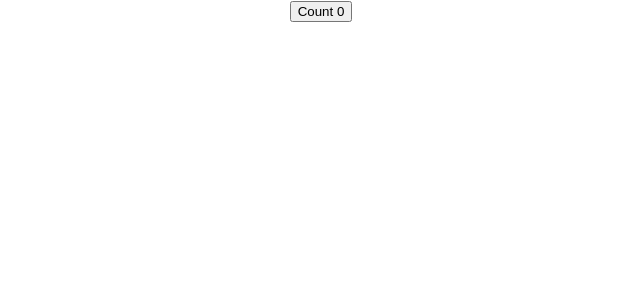
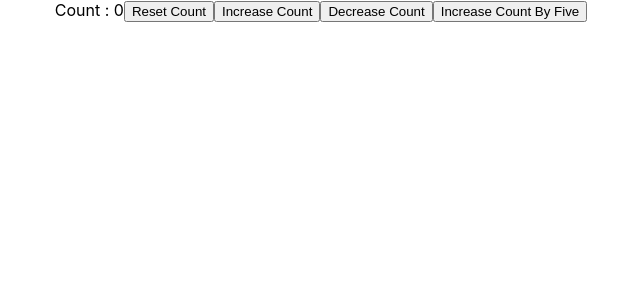
Before and after one commit to python-benedict/react-series, a React (Create React App) app in the folder state-hooks/: page / in a window 1280 px wide. Shown: the top 300 px of the page, without its empty margins (319-959 px from the left). Built offline with nearby package versions, Linux system fonts and the light colour scheme.

Commit message:
Created a hook, implement a function to increase a counter using it's previous state and added a reset, increase, decrease, and increase by 5buttons

```diff
--- a/state-hooks/src/App.js
+++ b/state-hooks/src/App.js
@@ -1,11 +1,12 @@
 import './App.css';
 import ClassCounter from './components/ClassCounter';
 import HookCounter from './components/HookCounter';
+import HookCounterTwo from './components/HookCounterTwo';
 
 function App() {
   return (
     <div className="App">
-      <HookCounter />
+      <HookCounterTwo />
     </div>
   );
 }
--- /dev/null
+++ b/state-hooks/src/components/HookCounterTwo.js
@@ -0,0 +1,26 @@
+import React, { useState } from 'react'
+
+function HookCounterTwo() {
+    let initialCount = 0
+    const [count, SetCount] = useState(initialCount)
+
+    const IncreamentFive = () =>{
+        for (let i = 0; i < 5; i++) {
+            SetCount(previousCount=>
+                previousCount + 1
+            )
+        }
+    }
+
+  return (
+    <div>
+        Count : {count}
+        <button onClick={() => SetCount(initialCount)}>Reset Count</button>
+        <button onClick={() => SetCount(count + 1)}>Increase Count</button>
+        <button onClick={() => SetCount(count - 1)}>Decrease Count</button>
+        <button onClick={IncreamentFive}>Increase Count By Five</button>
+    </div>
+  )
+}
+
+export default HookCounterTwo
```
